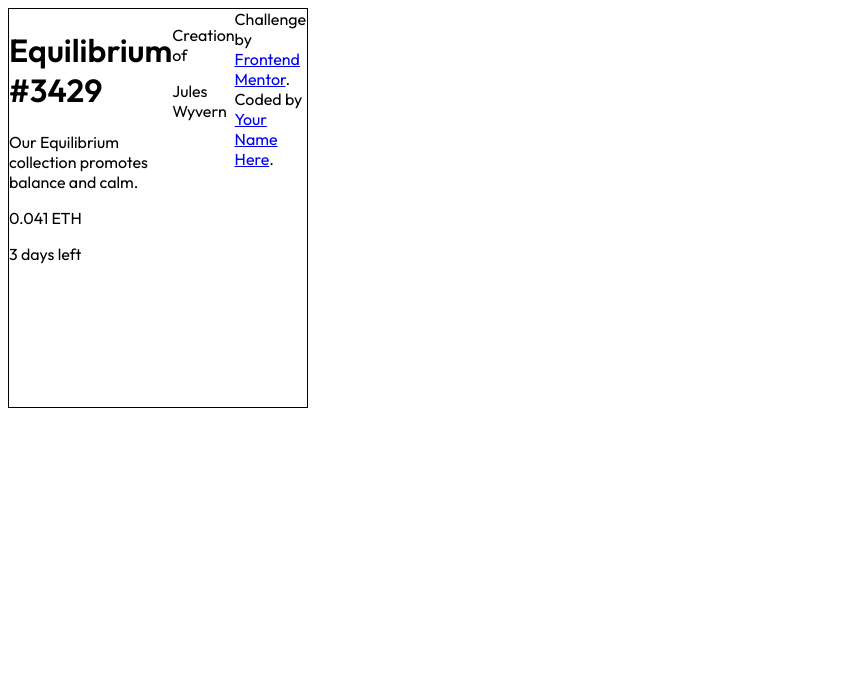
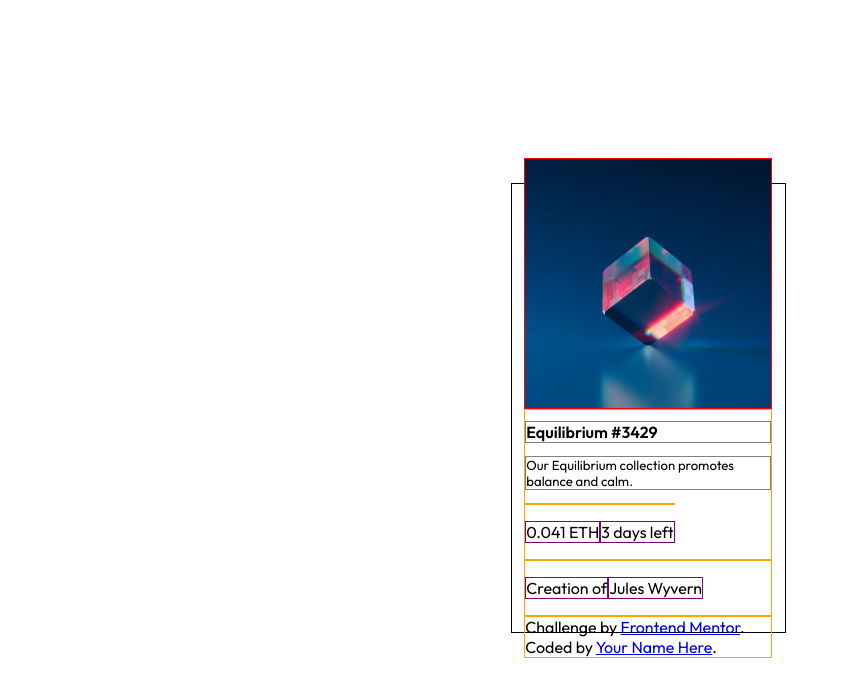
Before and after one commit to CoyaG/3-nft-preview-card, a plain HTML site: page index.html in a window 1280 px wide. Shown: the whole page, without its empty margins (0-841 px from the left). Drawn offline with Linux system fonts and the light colour scheme.

Commit message:
Updated index and css files

```diff
--- a/css/css-main.css
+++ b/css/css-main.css
@@ -1,15 +1,60 @@
 *{
   box-sizing: border-box;
   font-family: 'Outfit', sans-serif;
+  font-size: 16px;
 }
 
+/* Main Body */
 body{
   width: 100vw;
   height: 100vh;
+  display: flex;
+  justify-content: center;
+  align-items: center;
 }
 .main-body{
-  width: 300px;
-  height: 400px;
+  width: 275px;
+  height: 450px;
   display: flex;
+  flex-direction: column;
+  place-content: center;
+  padding: 1%;
   border: 1px solid black;
 }
+
+/* Main Pic */
+.main-cube{
+  width: 100%;
+  height: 100%;
+  border: 1px solid red;
+}
+img{
+  width: 100%;
+  height: 100%;
+}
+ /*  */
+.nft-info{
+  display: flex;
+  flex-direction: row;
+}
+
+.creator-info{
+  display: flex;
+  flex-direction: row;
+}
+
+/* Font Styles */
+.main-text>p{
+  font-size: 0.825rem;
+}
+
+/* Borders */
+.nft-eth>p, .nft-days>p, .creator-info>p{
+  border: 1px solid purple;
+}
+div{
+  border: 1px solid orange;
+}
+.main-text>h1, .main-text>p{
+  border: 1px solid gray;
+}
--- a/index.html
+++ b/index.html
@@ -19,7 +19,7 @@
 <body>
   <div class="main-body">
     <div class="main-cube">
-      <!-- image here -->
+      <img src="images/image-equilibrium.jpg">
     </div>
 
     <div class="main-text">
```
